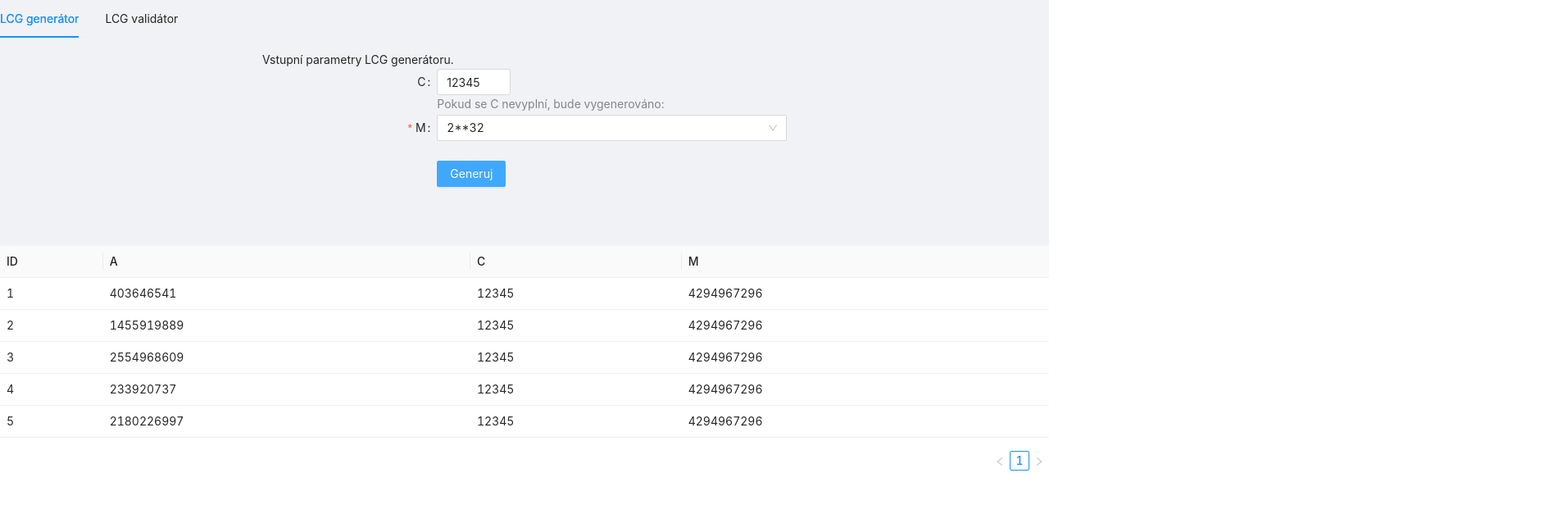
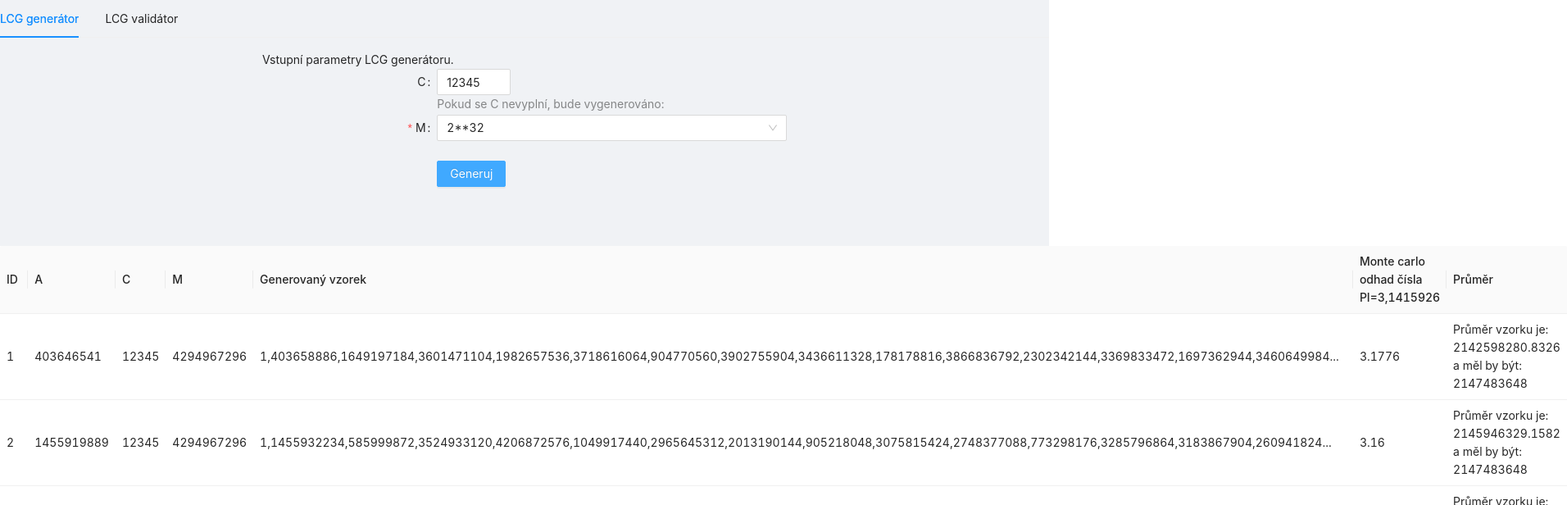
Before and after one commit to Dejvovo/lcg_generator, a React (Create React App) app: page / in a window 1280 px wide. Both pictures are taken after a click on the button "Generuj". Shown: the top 616 px of the page at 82% size, 1912 px wide, since content can reach past the window. Built offline with nearby package versions, Linux system fonts and the light colour scheme.

Commit message:
Jednoduche statisticke testy (nepresne kvuli JS), Generovani vzorku LCG

```diff
--- a/src/App.tsx
+++ b/src/App.tsx
@@ -1,6 +1,6 @@
-import { Alert, Button, Checkbox, Col, Form, Input, InputNumber, Layout, List, Progress, Result, Row, Select, Spin, Table, Tabs } from 'antd';
+import { Alert, Button, Col, Form, InputNumber, Layout, Result, Row, Select, Spin, Table, Tabs } from 'antd';
 import { Content, Footer } from 'antd/lib/layout/layout';
-import React, { useState } from 'react';
+import { useState } from 'react';
 import { condition1, condition2, condition3, generateLCG, ILCG } from './generator/generator';
 
 interface IValidatorResult {
@@ -8,15 +8,58 @@ interface IValidatorResult {
   condition2: boolean;
   condition3: boolean;
 }
+const LCG = (a: number, c: number, m: number) => (seed: number) => {
+  let currX: number | null = null;
+  const next = () => {
+    if (!currX) {
+      currX = seed;
+      return currX;
+    }
+
+    currX = (a * currX + c) % m;
+    return currX;
+  }
+
+  const nextN = (n: number): number[] => {
+    const result: number[] = [];
+    for (let i = 0; i < n; i++) {
+      result.push(next());
+    }
+    return result;
+  }
+
+  return {
+    next, nextN
+  }
+}
+
+
+const PI_test = (values: number[], M: number) => {
+  let ntotal = 0;
+  let inCircle = 0;
+  let piApprox = 0;
+  for (let i = 0; i < values.length; i += 2) {
+    const x1 = values[i];
+    const y1 = values[i + 1];
+    if ((Math.sqrt((x1 / M) * (x1 / M) + (y1 / M) * (y1 / M)) <= 1.0)) inCircle++;
+    ntotal++;
+  }
+  piApprox = 4 * (inCircle / ntotal);
+  return (piApprox);
+}
+
+
+const average = (arr: number[]) => arr.reduce( ( p, c ) => p + c, 0 ) / arr.length;
+
 
 function App() {
-  const [lcgCount, setLcgCount] = useState(5);
+  const [lcgCount, setLcgCount] = useState(10); // Počet trojic, které chci vygenerovat
   const [lcgParams, setLcgParams] = useState<ILCG[]>([]);
   const [errorMessage, setErrorMessage] = useState<string>();
   const [isGenerating, setIsGenerating] = useState<boolean>(false);
   const [validatorResult, setValidatorResult] = useState<IValidatorResult | undefined>(undefined);
 
-  const generate = (n: number) => async (values: { C?: number, M: number }) => {
+  const generateLCGcombinations = (n: number) => async (values: { C?: number, M: number }) => {
     setLcgParams([]);
     setErrorMessage('');
     setIsGenerating(true);
@@ -45,7 +88,7 @@ function App() {
                 <Col span={12} offset={6}>
                   Vstupní parametry LCG generátoru.
                   <Form
-                    onFinish={generate(lcgCount)}
+                    onFinish={generateLCGcombinations(lcgCount)}
                     name="generator"
                     labelCol={{ span: 8 }}
                     wrapperCol={{ span: 16 }}
@@ -114,10 +157,10 @@ function App() {
             wrapperCol={{ span: 16 }}
           >
             <Form.Item rules={[{ required: true }]} label='Parametr A: ' name='A'>
-              <InputNumber  />
+              <InputNumber />
             </Form.Item>
             <Form.Item rules={[{ required: true }]} label='Parametr C: ' name='C'>
-              <InputNumber  />
+              <InputNumber />
             </Form.Item>
             <Form.Item rules={[{ required: true }]} label='Parametr M: ' name='M'>
               <InputNumber />
@@ -155,11 +198,20 @@ function App() {
     </Layout>
     {errorMessage && <Alert message={errorMessage} type="error" />}
     {lcgParams.length > 0 &&
-      <Table size={'small'} dataSource={lcgParams.map((o, index) => ({ ...o, index: index + 1 }))}>
+      <Table pagination={false} size={'small'} dataSource={lcgParams.map((o, index) => {
+        const smallSampleGenerated = LCG(o.A, o.C, o.M)(1).nextN(15);
+        const bigSampleGenerated = LCG(o.A, o.C, o.M)(1).nextN(5000);
+
+
+        return ({ ...o, index: index + 1, generated_values: smallSampleGenerated.join(',') + "...", pi_test: PI_test(bigSampleGenerated, o.M), average_test: `Průměr vzorku je: ${average(bigSampleGenerated)} a měl by být: ${o.M / 2}`  })
+      })}>
         <Table.Column key='index' title='ID' dataIndex='index'></Table.Column>
         <Table.Column key='A' title='A' dataIndex='A'></Table.Column>
         <Table.Column key='C' title='C' dataIndex='C'></Table.Column>
         <Table.Column key='M' title='M' dataIndex='M'></Table.Column>
+        <Table.Column key='generated_values' title='Generovaný vzorek' dataIndex='generated_values'></Table.Column>
+        <Table.Column key='pi_test' title='Monte carlo odhad čísla PI=3,1415926' dataIndex='pi_test'></Table.Column>
+        <Table.Column key='average_test' title='Průměr' dataIndex='average_test'></Table.Column>
       </Table>}
   </>
   );
```
Lines whose indentation alone changed are shown as unchanged.
